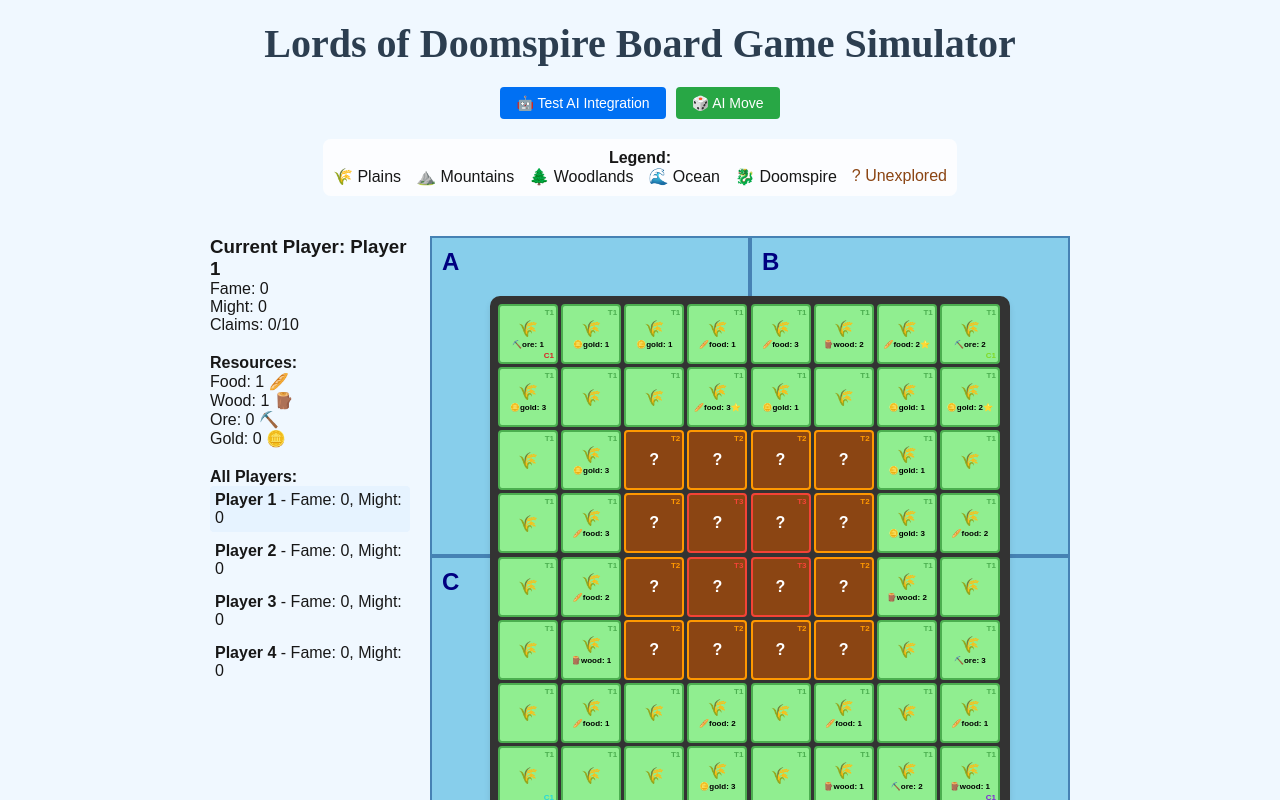
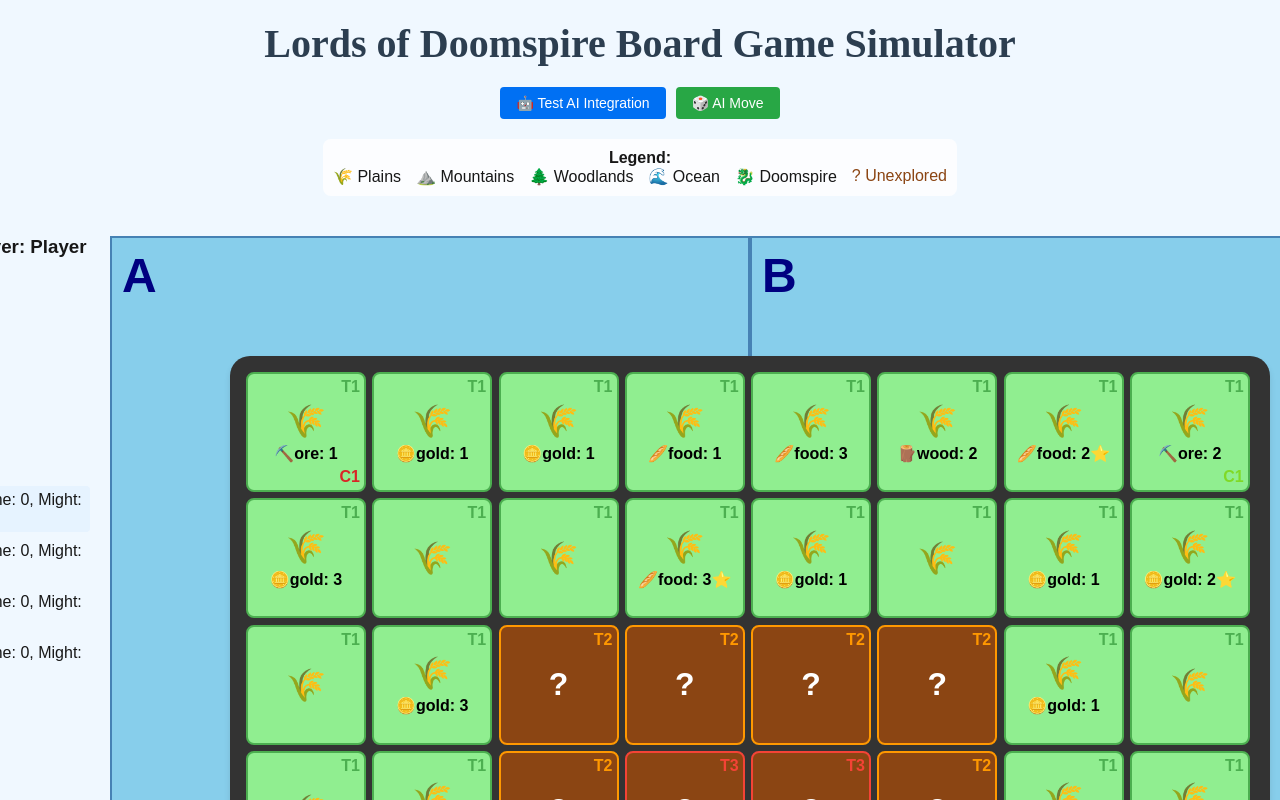
Before and after one commit to hkniberg/dragonspire, a Next.js app in the folder simulation/: page / in a window 1280 px wide. Shown: the top 800 px of the page. Built offline with nearby package versions, Linux system fonts and the light colour scheme.

Commit message:
Scaled up the board

```diff
--- a/simulation/src/components/BoardComponent.tsx
+++ b/simulation/src/components/BoardComponent.tsx
@@ -102,9 +102,9 @@ const OceanZoneComponent = ({
         flexDirection: "column",
         alignItems: "center",
         justifyContent: "center",
-        height: "320px",
-        width: "320px",
-        fontSize: "16px",
+        height: "640px",
+        width: "640px",
+        fontSize: "32px",
         fontWeight: "bold",
         border: "2px solid #4682B4",
         position: "relative",
@@ -116,7 +116,7 @@ const OceanZoneComponent = ({
           position: "absolute",
           top: "10px",
           left: "10px",
-          fontSize: "24px",
+          fontSize: "48px",
           fontWeight: "bold",
           color: "#000080",
         }}
@@ -125,7 +125,7 @@ const OceanZoneComponent = ({
       </div>
 
       {boatsInZone.length > 0 && (
-        <div style={{ fontSize: "16px", marginTop: "10px" }}>
+        <div style={{ fontSize: "32px", marginTop: "20px" }}>
           🛥️ {boatsInZone.length}
         </div>
       )}
@@ -151,20 +151,20 @@ const TileComponent = ({
   return (
     <div
       style={{
-        width: "60px",
-        height: "60px",
+        width: "120px",
+        height: "120px",
         backgroundColor: getTileColor(tile),
         display: "flex",
         flexDirection: "column",
         alignItems: "center",
         justifyContent: "center",
-        fontSize: "12px",
+        fontSize: "24px",
         fontWeight: "bold",
         color: tile.explored ? "#000" : "#fff",
         border: `2px solid ${
           tile.tier === 1 ? "#4CAF50" : tile.tier === 2 ? "#FF9800" : "#F44336"
         }`,
-        borderRadius: "4px",
+        borderRadius: "8px",
         cursor: "pointer",
         transition: "transform 0.1s",
         position: "relative",
@@ -189,13 +189,13 @@ ${tile.claimedBy ? `Claimed by Player ${tile.claimedBy}` : ""}`}
       }}
     >
       {/* Main tile symbol */}
-      <div style={{ fontSize: "16px" }}>{getTileSymbol(tile)}</div>
+      <div style={{ fontSize: "32px" }}>{getTileSymbol(tile)}</div>
 
       {/* Resource symbol */}
       {tile.resources &&
         Object.keys(tile.resources).length > 0 &&
         tile.explored && (
-          <div style={{ fontSize: "8px", marginTop: "2px" }}>
+          <div style={{ fontSize: "16px", marginTop: "4px" }}>
             {getResourceSymbol(tile)}
             {Object.entries(tile.resources)
               .filter(([_, amount]) => amount > 0)
@@ -210,9 +210,9 @@ ${tile.claimedBy ? `Claimed by Player ${tile.claimedBy}` : ""}`}
         <div
           style={{
             position: "absolute",
-            top: "2px",
-            left: "2px",
-            fontSize: "8px",
+            top: "4px",
+            left: "4px",
+            fontSize: "16px",
             color: `hsl(${(tile.claimedBy - 1) * 90}, 70%, 50%)`,
           }}
         >
@@ -225,9 +225,9 @@ ${tile.claimedBy ? `Claimed by Player ${tile.claimedBy}` : ""}`}
         <div
           style={{
             position: "absolute",
-            bottom: "2px",
-            right: "2px",
-            fontSize: "8px",
+            bottom: "4px",
+            right: "4px",
+            fontSize: "16px",
             display: "flex",
             flexDirection: "column",
           }}
@@ -249,9 +249,9 @@ ${tile.claimedBy ? `Claimed by Player ${tile.claimedBy}` : ""}`}
       <div
         style={{
           position: "absolute",
-          top: "2px",
-          right: "2px",
-          fontSize: "8px",
+          top: "4px",
+          right: "4px",
+          fontSize: "16px",
           color:
             tile.tier === 1
               ? "#4CAF50"
@@ -318,19 +318,19 @@ export const BoardComponent = ({ gameState }: BoardComponentProps) => {
       <div
         style={{
           position: "relative",
-          width: "640px",
-          height: "640px",
+          width: "1280px",
+          height: "1280px",
         }}
       >
         {/* Ocean layer - 2x2 grid */}
         <div
           style={{
             display: "grid",
-            gridTemplateColumns: "repeat(2, 320px)",
-            gridTemplateRows: "repeat(2, 320px)",
+            gridTemplateColumns: "repeat(2, 640px)",
+            gridTemplateRows: "repeat(2, 640px)",
             gap: "0px",
-            width: "640px",
-            height: "640px",
+            width: "1280px",
+            height: "1280px",
           }}
         >
           {oceanZones.map((zone) => (
@@ -351,13 +351,13 @@ export const BoardComponent = ({ gameState }: BoardComponentProps) => {
             transform: "translate(-50%, -50%)",
             display: "grid",
             gridTemplateColumns: "repeat(8, 1fr)",
-            gap: "1px",
+            gap: "2px",
             backgroundColor: "#333",
-            padding: "8px",
-            borderRadius: "10px",
+            padding: "16px",
+            borderRadius: "20px",
             boxShadow: "0 4px 6px rgba(0, 0, 0, 0.1)",
-            width: "520px",
-            height: "520px",
+            width: "1040px",
+            height: "1040px",
           }}
         >
           {gameState.board.map((row, rowIndex) =>
```
